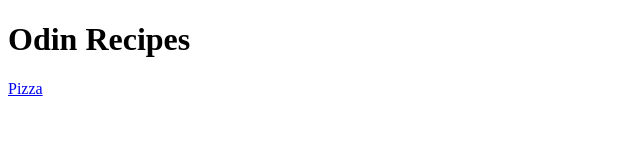
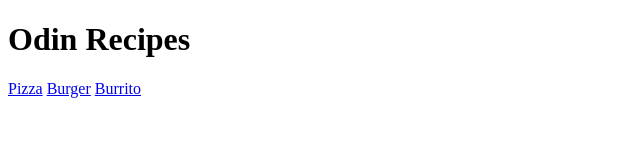
Before and after one commit to Hfarah77/odin-recipes, a plain HTML site: page index.html in a window 1280 px wide. Shown: the whole page, without its empty margins (0-640 px from the left). Drawn offline with Linux system fonts and the light colour scheme.

Commit message:
Add index

```diff
--- a/index.html
+++ b/index.html
@@ -9,5 +9,7 @@
   <body>
     <h1>Odin Recipes</h1>
     <a href="pizza.html">Pizza</a>
+    <a href="burger.html">Burger</a>
+    <a href="burrito.html">Burrito</a>
   </body>
 </html>
```
